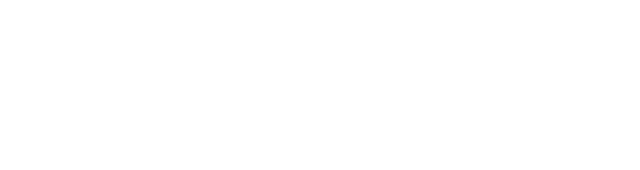
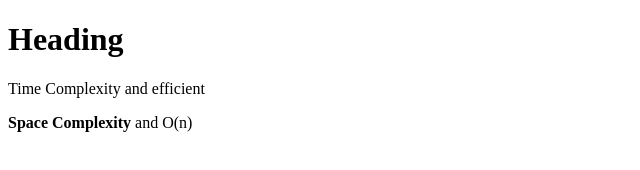
Before and after one commit to acciojob/time-and-space-complexity-bansaltanishq472, a website: page main.html in a window 1280 px wide. Shown: the whole page, without its empty margins (0-640 px from the left). Drawn offline with Linux system fonts and the light colour scheme.

Commit message:
created a submission

```diff
--- a/main.html
+++ b/main.html
@@ -10,6 +10,9 @@
 	<!-- the entire body must be written by student -->
     <script type="text/javascript" src="./script.js">
 </script>
+<h1>Heading</h1>
+<p>Time Complexity and efficient</p>
+<p><strong>Space Complexity</strong> and O(n)</p>
 
 </body>
 
```
